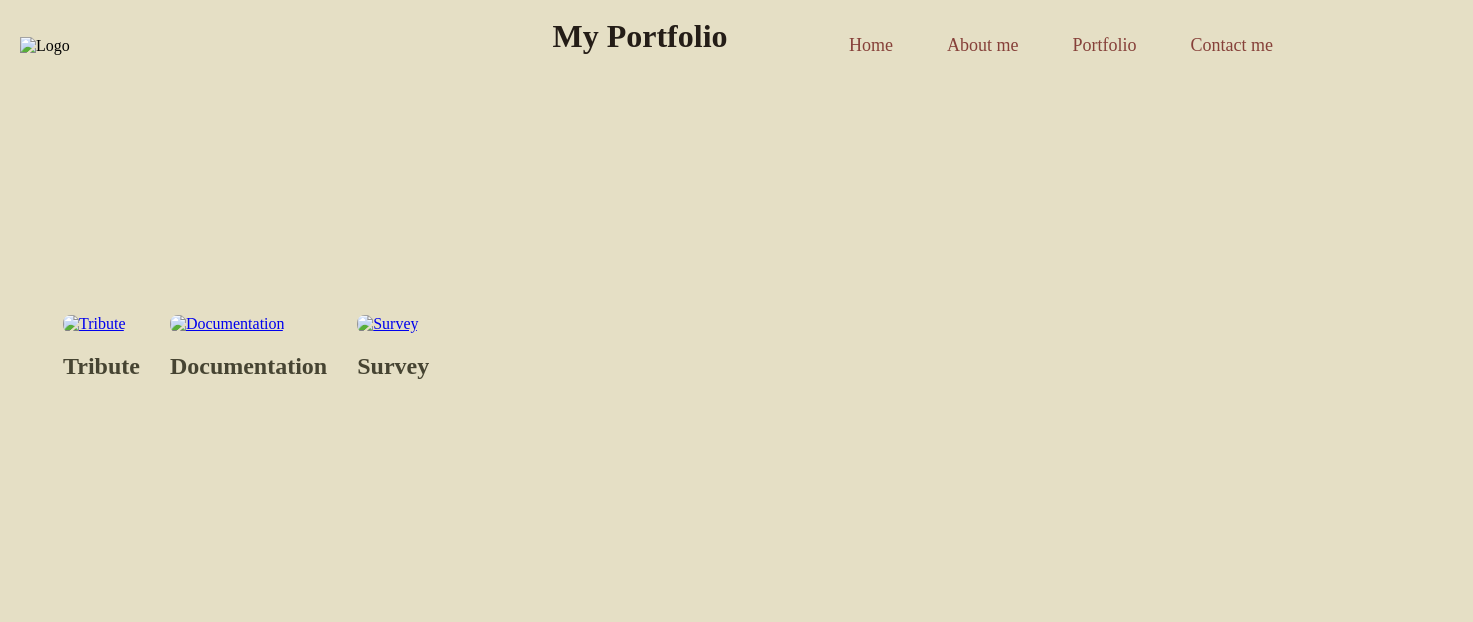
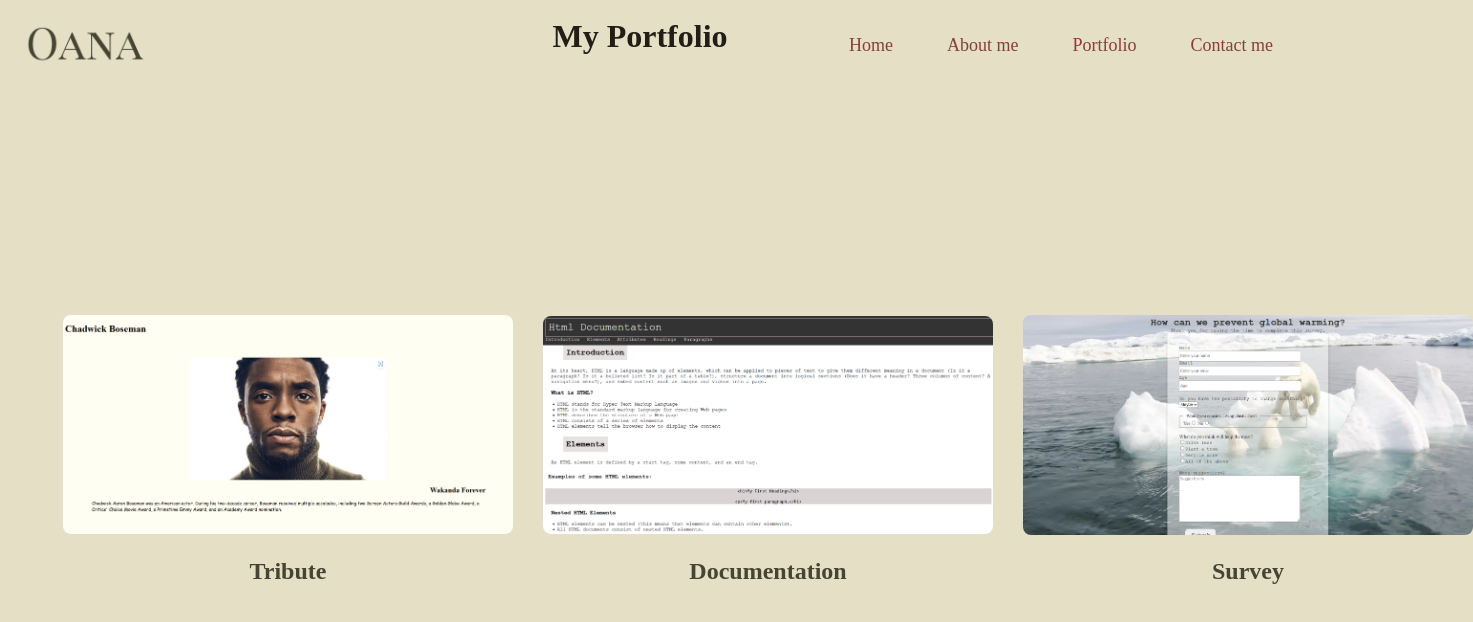
Before and after one commit to oanadenisiamarocico/Portfolio, a plain HTML site: page portfolio.html in a window 1280 px wide. Shown: the whole page, 1473 px wide, since content can reach past the window. Drawn offline with Linux system fonts and the light colour scheme.

Commit message:
Update portfolio.html

```diff
--- a/portfolio.html
+++ b/portfolio.html
@@ -11,7 +11,7 @@
     <div id="header">
         <div class="container">
             <nav>
-                <img src="images/logo.png" class="logo" alt="Logo">
+                <img src="logo.png" class="logo" alt="Logo">
                 <ul>
                     <li><a href="index.html">Home</a></li>
                     <li><a href="about.html">About me</a></li>
@@ -26,21 +26,21 @@
         <div class="container">
             <div class="portfolio-item">
                 <a href="https://oanadenisiamarocico.github.io/tribute.html/" target="_blank">
-                    <img src="images/Tribute.png" alt="Tribute">
+                    <img src="Tribute.png" alt="Tribute">
                 </a>
                 <h2>Tribute</h2>
             </div>
 
             <div class="portfolio-item">
                 <a href="https://oanadenisiamarocico.github.io/html-documentation/" target="_blank">
-                    <img src="images/Doc.png" alt="Documentation">
+                    <img src="Doc.png" alt="Documentation">
                 </a>
                 <h2>Documentation</h2>
             </div>
 
             <div class="portfolio-item">
                 <a href="https://oanadenisiamarocico.github.io/survey.html/" target="_blank">
-                    <img src="images/Survey.png" alt="Survey">
+                    <img src="Survey.png" alt="Survey">
                 </a>
                 <h2>Survey</h2>
             </div>
```
